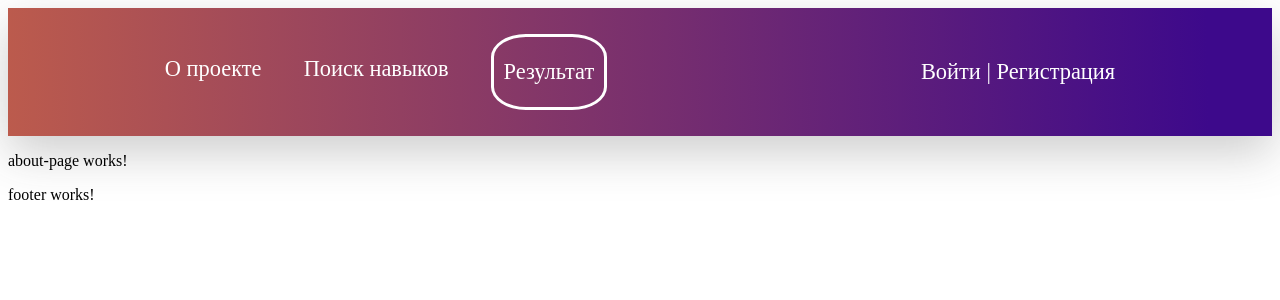
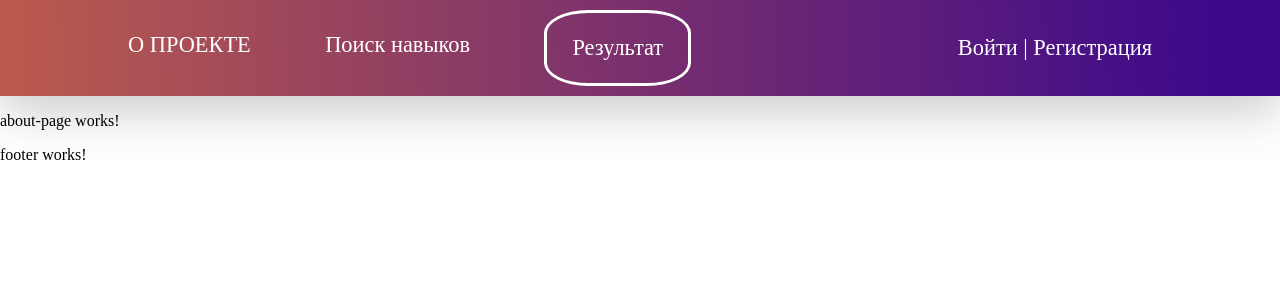
Before and after one commit to IlyaMukhametyanov/hh_analized, an Angular app: page / in a window 1280 px wide. Shown: the top 300 px of the page. Built offline with nearby package versions, Linux system fonts and the light colour scheme.

Commit message:
Сделано: скелет и визуал хедера без авторизации. Осталось шрифты  и бэкграунд для кнопки войти/авторизация

```diff
--- a/src/app/components/header/header.component.html
+++ b/src/app/components/header/header.component.html
@@ -1,7 +1,7 @@
-<header>
-    <div class="headerComponent">
+<header class="headerComponent">
+
         <div class="headerSection1">
-            <p>О проекте</p>
+            <p>О ПРОЕКТЕ</p>
             <p>Поиск навыков</p>
             <div class="rectangle">
                 <p>Результат</p>
@@ -10,5 +10,4 @@
         <div class="headerSection2">
             <p>Войти | Регистрация</p>
         </div>
-    </div>
-</header>
+    </header>
--- a/src/app/components/header/header.component.scss
+++ b/src/app/components/header/header.component.scss
@@ -1,9 +1,10 @@
 .headerComponent{
+  padding: 0 10% 0 10%;
   display: flex;
   flex-direction: row;
-  justify-content: space-around;
+  justify-content: space-between;
   align-items: center;
-  height: 128px;
+  height: 12vh;
   font-size: 1.4rem;
   background: linear-gradient(88.94deg, #D9D9D9 -2.6%, #BF5D4B -2.59%, #3D098B 94.84%);
   box-shadow: 0px 17px 46.2px 0px #3C3C3C40;
@@ -16,7 +17,7 @@
   display: flex;
   flex-direction: row;
   justify-content: space-between;
-  width: 35%;
+  width: 55%;
   }
 .headerSection2{
 
--- a/src/styles.scss
+++ b/src/styles.scss
@@ -1 +1,5 @@
 /* You can add global styles to this file, and also import other style files */
+html, body {
+  margin: 0;
+  padding: 0;
+}
```
Also changed, not shown: src/assets/Rectangle 9.svg (added).
